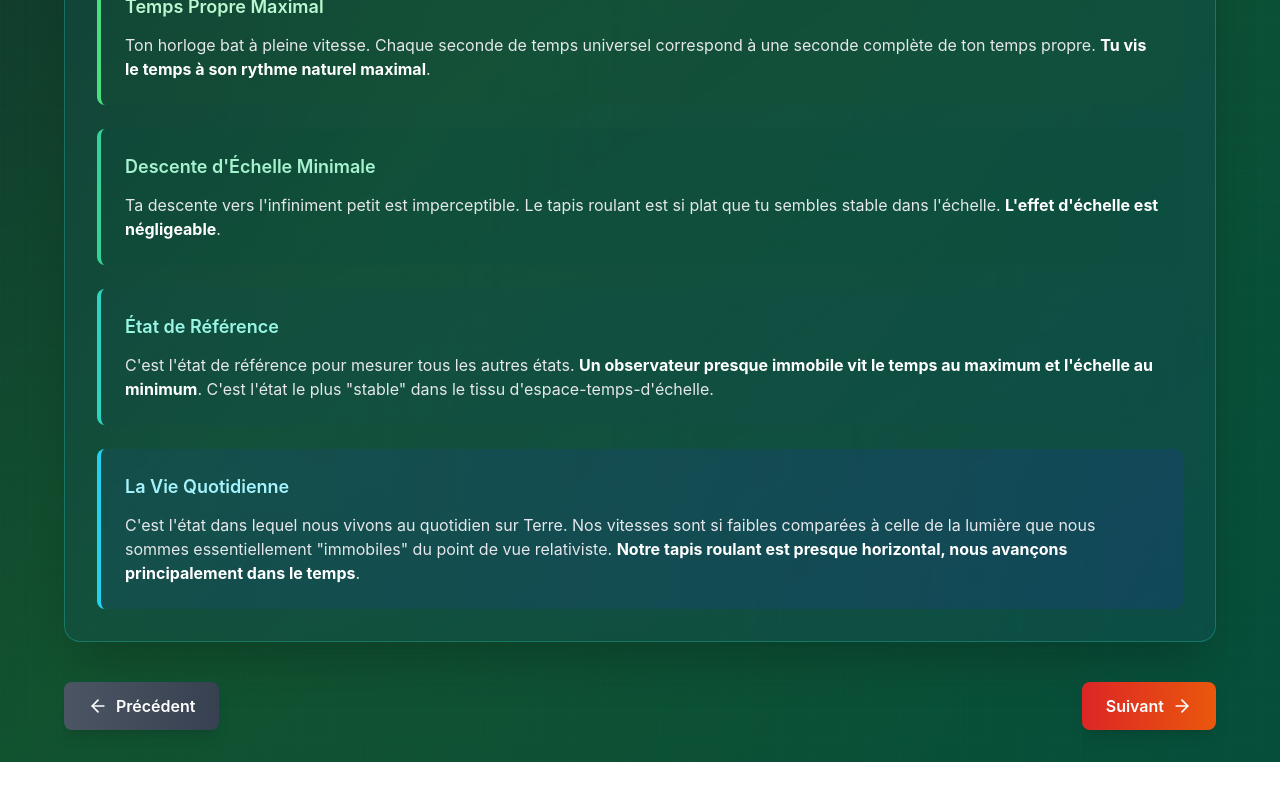
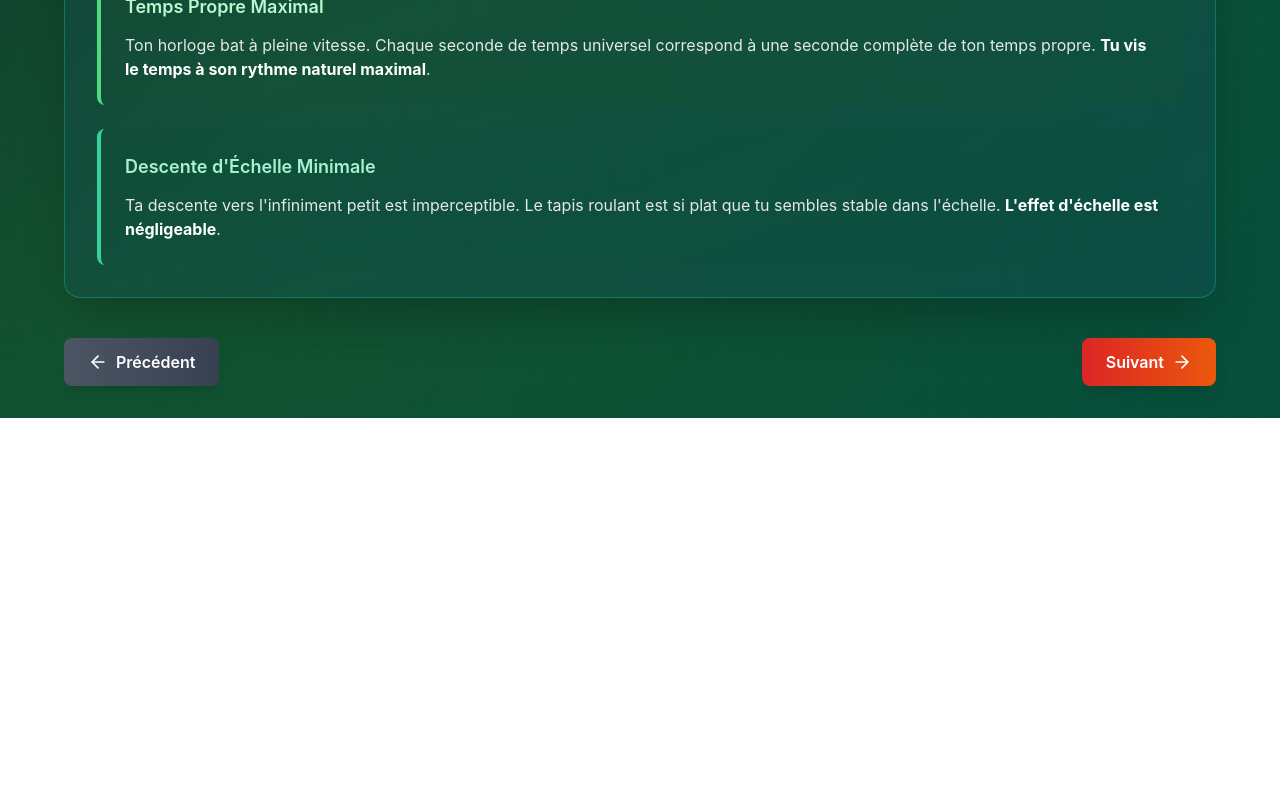
Before and after one commit to romainfalanga/univers.run-code-10, a React (Vite) app: page /relativite-restreinte-echelles/immobile in a window 1280 px wide. Shown: the part 1150-1950 px from the top of the page. After the commit the page ends 1664 px from the top, so only its background shows below. Built offline with nearby package versions, Linux system fonts and the light colour scheme.

Commit message:
Updated ImmobileStatePage.tsx

```diff
--- a/src/pages/restricted/ImmobileStatePage.tsx
+++ b/src/pages/restricted/ImmobileStatePage.tsx
@@ -113,20 +113,6 @@ export const ImmobileStatePage: React.FC = () => {
                   Ta descente vers l'infiniment petit est imperceptible. Le tapis roulant est si plat que tu sembles stable dans l'échelle. <strong className="text-white">L'effet d'échelle est négligeable</strong>.
                 </p>
               </div>
-
-              <div className="bg-teal-900/20 p-4 sm:p-6 rounded-lg border-l-4 border-teal-400">
-                <h3 className="text-lg font-semibold text-teal-200 mb-3">État de Référence</h3>
-                <p className="text-sm sm:text-base text-gray-200 leading-relaxed">
-                  C'est l'état de référence pour mesurer tous les autres états. <strong className="text-white">Un observateur presque immobile vit le temps au maximum et l'échelle au minimum</strong>. C'est l'état le plus "stable" dans le tissu d'espace-temps-d'échelle.
-                </p>
-              </div>
-
-              <div className="bg-gradient-to-r from-cyan-900/40 to-blue-900/30 p-4 sm:p-6 rounded-lg border-l-4 border-cyan-400">
-                <h3 className="text-lg font-semibold text-cyan-200 mb-3">La Vie Quotidienne</h3>
-                <p className="text-sm sm:text-base text-gray-200 leading-relaxed">
-                  C'est l'état dans lequel nous vivons au quotidien sur Terre. Nos vitesses sont si faibles comparées à celle de la lumière que nous sommes essentiellement "immobiles" du point de vue relativiste. <strong className="text-white">Notre tapis roulant est presque horizontal, nous avançons principalement dans le temps</strong>.
-                </p>
-              </div>
             </div>
           </div>
 
```
